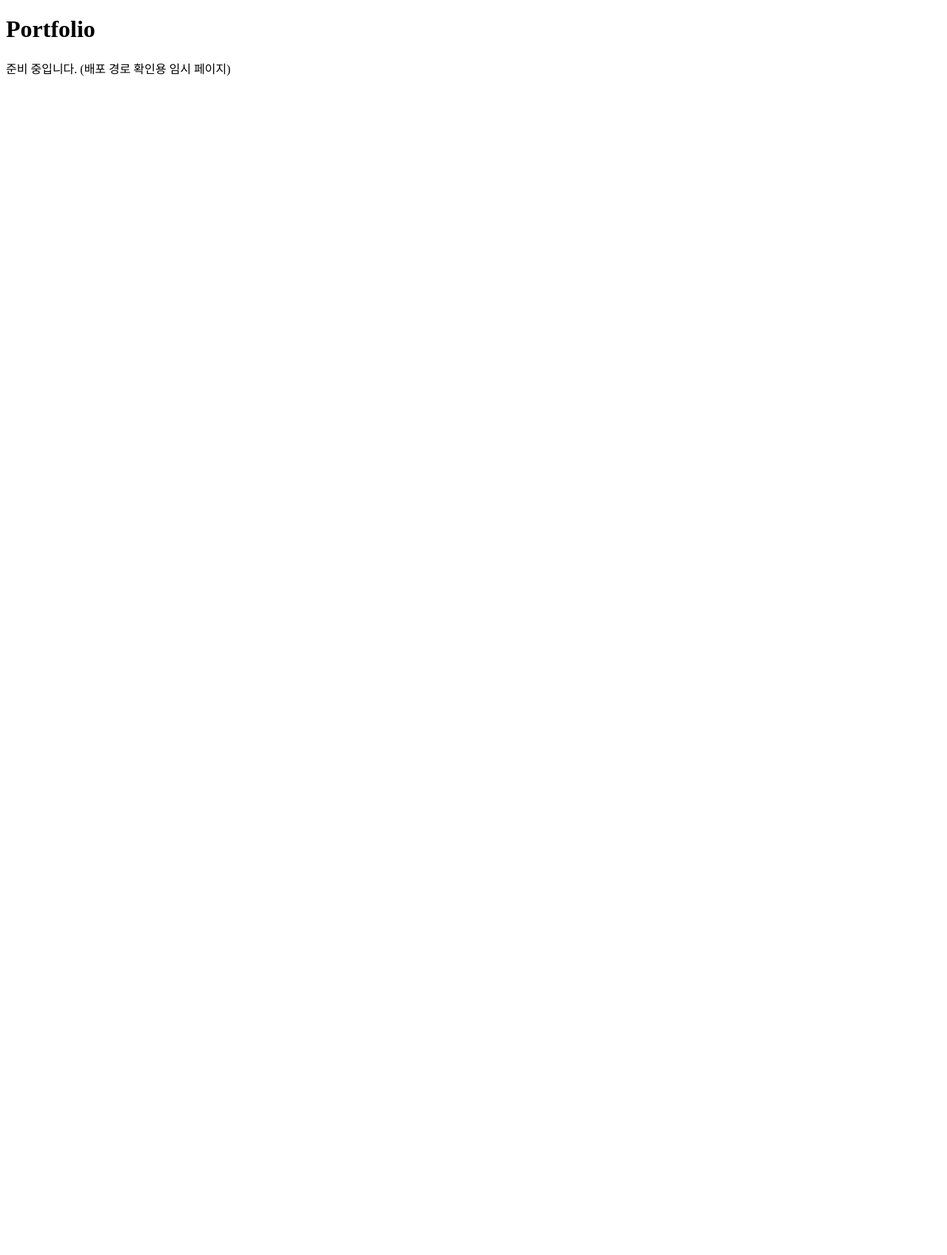
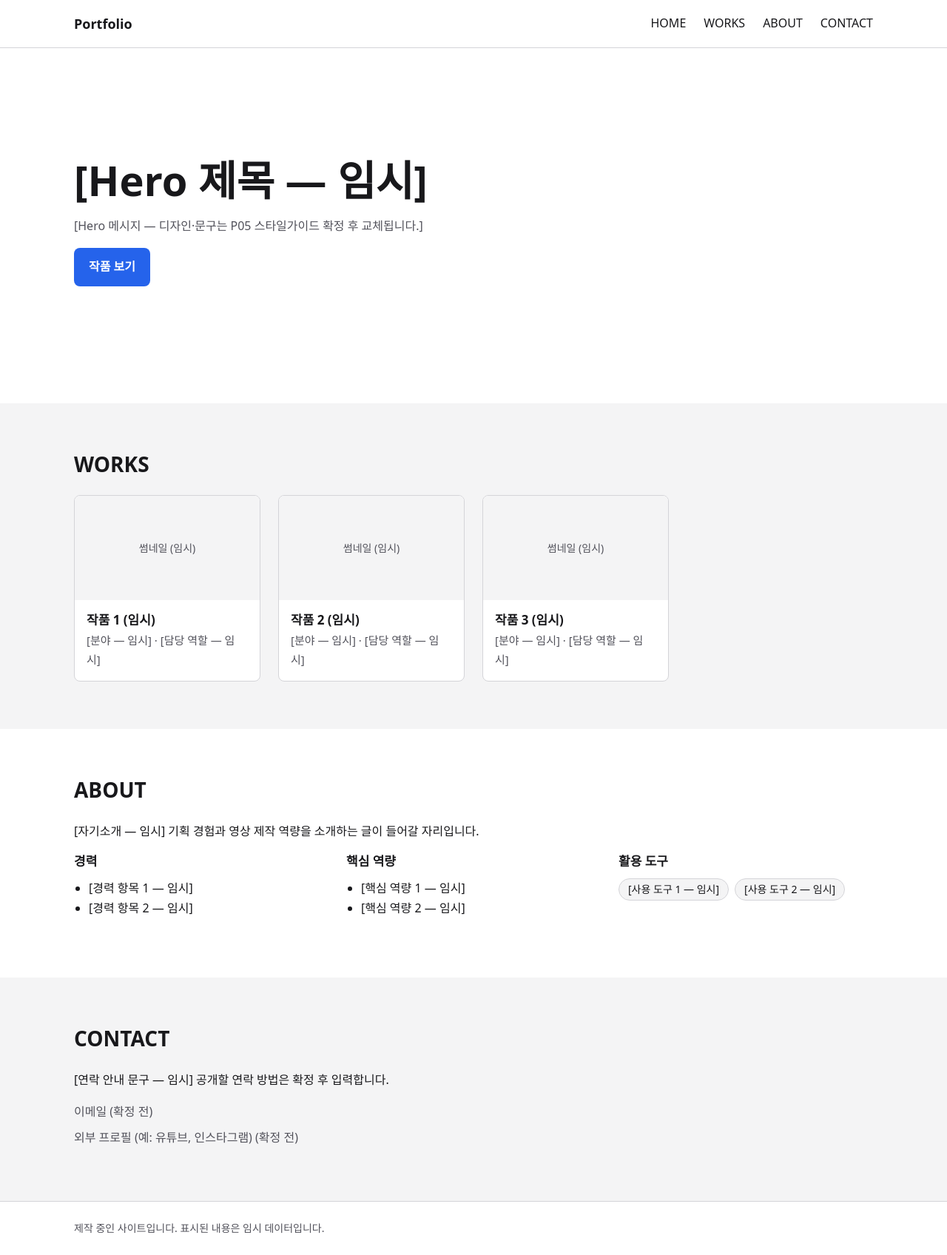
Before and after one commit to bbutti79/Portfolio, a plain HTML site: page index.html in a window 1280 px wide. Shown: the whole page at 74% size. Before the commit the page ends 800 px from the top, so only its background shows below. Drawn offline with Linux system fonts and the light colour scheme.

Commit message:
Add site skeleton and shared work detail template
One-page HOME (HERO, WORKS, ABOUT, CONTACT), data-driven work detail page, mobile hamburger menu. All content and design values are temporary placeholders pending the style guide.

Co-Authored-By: Claude Sonnet 5.5 <noreply@anthropic.com>

```diff
--- /dev/null
+++ b/assets/css/style.css
@@ -0,0 +1,157 @@
+/* ==========================================================
+   개인 영상 포트폴리오 — 공통 스타일 (뼈대 단계)
+   아래 색상·글꼴 값은 임시이며 확정이 아닙니다.
+   P05 스타일가이드 승인 뒤 이 토큰만 바꾸면 전체에 반영됩니다.
+   ========================================================== */
+:root {
+  /* 임시 디자인 토큰 */
+  --color-bg: #ffffff;
+  --color-surface: #f4f4f5;
+  --color-text: #18181b;
+  --color-muted: #52525b;
+  --color-border: #d4d4d8;
+  --color-accent: #2563eb;
+  --color-on-dark: #ffffff;
+  --font-body: system-ui, -apple-system, "Segoe UI", "Malgun Gothic", "Apple SD Gothic Neo", sans-serif;
+
+  /* 레이아웃 */
+  --max-width: 1080px;
+  --header-height: 64px;
+  --radius: 8px;
+}
+
+*, *::before, *::after { box-sizing: border-box; }
+
+html { -webkit-text-size-adjust: 100%; }
+@media (prefers-reduced-motion: no-preference) {
+  html { scroll-behavior: smooth; }
+}
+
+body {
+  margin: 0;
+  font-family: var(--font-body);
+  color: var(--color-text);
+  background: var(--color-bg);
+  line-height: 1.7;
+}
+
+img, iframe, video { max-width: 100%; }
+h1, h2, h3 { line-height: 1.3; margin: 0 0 0.75rem; }
+p { margin: 0 0 1rem; }
+ul, ol { margin: 0 0 1rem; padding-left: 1.25rem; }
+a { color: var(--color-accent); }
+
+:focus-visible { outline: 3px solid var(--color-accent); outline-offset: 2px; }
+
+.container { width: min(100% - 2rem, var(--max-width)); margin-inline: auto; }
+
+.skip-link {
+  position: absolute; left: 0.5rem; top: -4rem;
+  background: var(--color-text); color: var(--color-on-dark);
+  padding: 0.5rem 0.75rem; border-radius: var(--radius); z-index: 100;
+}
+.skip-link:focus { top: 0.5rem; }
+
+/* ---------- 공통 상단 메뉴 ---------- */
+.site-header {
+  position: sticky; top: 0; z-index: 50;
+  background: var(--color-bg);
+  border-bottom: 1px solid var(--color-border);
+}
+.header-inner {
+  display: flex; align-items: center; justify-content: space-between;
+  min-height: var(--header-height);
+}
+.brand { font-weight: 700; font-size: 1.125rem; color: var(--color-text); text-decoration: none; }
+
+.site-nav ul { display: flex; gap: 1.5rem; list-style: none; margin: 0; padding: 0; }
+.site-nav a { color: var(--color-text); text-decoration: none; padding: 0.5rem 0; display: inline-block; }
+.site-nav a:hover { color: var(--color-accent); }
+.site-nav a[aria-current="page"] { font-weight: 700; }
+
+.nav-toggle {
+  display: none;
+  background: none; border: 1px solid var(--color-border); border-radius: var(--radius);
+  width: 44px; height: 44px; padding: 0; cursor: pointer;
+  align-items: center; justify-content: center; flex-direction: column; gap: 5px;
+}
+.nav-toggle-bar { display: block; width: 20px; height: 2px; background: var(--color-text); }
+
+/* 모바일: JS가 켜져 있을 때만 햄버거로 접는다 (JS가 없으면 메뉴가 그대로 보인다) */
+@media (max-width: 719px) {
+  .js .nav-toggle { display: inline-flex; }
+  .js .site-nav {
+    display: none;
+    position: absolute; left: 0; right: 0; top: var(--header-height);
+    background: var(--color-bg); border-bottom: 1px solid var(--color-border);
+  }
+  .js .site-nav.is-open { display: block; }
+  .js .site-nav ul { flex-direction: column; gap: 0; padding: 0.5rem 1rem; }
+  .js .site-nav a { display: block; padding: 0.75rem 0; }
+}
+@media (max-width: 719px) {
+  .site-nav ul { flex-wrap: wrap; gap: 1rem; }
+}
+
+/* ---------- 섹션 공통 ---------- */
+.section { padding: 4rem 0; scroll-margin-top: var(--header-height); }
+.section-alt { background: var(--color-surface); }
+.section-title { font-size: 1.75rem; margin-bottom: 1.5rem; }
+.placeholder-note { color: var(--color-muted); font-size: 0.875rem; }
+
+/* ---------- HERO (임시: 디자인 확정 전) ---------- */
+.hero {
+  min-height: 60vh; display: flex; align-items: center;
+  scroll-margin-top: var(--header-height);
+}
+.hero h1 { font-size: clamp(2rem, 6vw, 3.5rem); }
+.hero p { color: var(--color-muted); max-width: 40rem; }
+.button {
+  display: inline-block; padding: 0.75rem 1.25rem; border-radius: var(--radius);
+  background: var(--color-accent); color: var(--color-on-dark); text-decoration: none; font-weight: 600;
+}
+.button:hover { filter: brightness(0.92); }
+
+/* ---------- WORKS ---------- */
+.works-grid {
+  display: grid; gap: 1.5rem; list-style: none; margin: 0; padding: 0;
+  grid-template-columns: repeat(auto-fill, minmax(240px, 1fr));
+}
+.work-card {
+  display: block; height: 100%; text-decoration: none; color: inherit;
+  background: var(--color-bg); border: 1px solid var(--color-border); border-radius: var(--radius);
+  overflow: hidden;
+}
+.work-card:hover { border-color: var(--color-accent); }
+.thumb {
+  aspect-ratio: 16 / 9; display: grid; place-items: center;
+  background: var(--color-surface); color: var(--color-muted); font-size: 0.875rem;
+}
+.thumb img { width: 100%; height: 100%; object-fit: cover; display: block; }
+.work-card-body { padding: 1rem; }
+.work-card-body h3 { font-size: 1.0625rem; margin-bottom: 0.25rem; }
+.work-card-body p { margin: 0; color: var(--color-muted); font-size: 0.9375rem; }
+
+/* ---------- ABOUT / CONTACT ---------- */
+.about-columns { display: grid; gap: 1.5rem; grid-template-columns: repeat(auto-fit, minmax(220px, 1fr)); }
+.about-columns h3 { font-size: 1.0625rem; }
+.tag-list { display: flex; flex-wrap: wrap; gap: 0.5rem; list-style: none; padding: 0; margin: 0 0 1rem; }
+.tag-list li { background: var(--color-surface); border: 1px solid var(--color-border); border-radius: 999px; padding: 0.125rem 0.75rem; font-size: 0.875rem; }
+.link-list { list-style: none; padding: 0; margin: 0; }
+.link-list li { margin-bottom: 0.5rem; }
+.link-pending { color: var(--color-muted); }
+
+/* ---------- 작품 상세 ---------- */
+.detail { padding: 2rem 0 4rem; }
+.breadcrumb { margin-bottom: 1.5rem; }
+.detail-meta { color: var(--color-muted); margin-bottom: 1.5rem; }
+.video-frame {
+  position: relative; aspect-ratio: 16 / 9; background: #111; color: var(--color-on-dark);
+  border-radius: var(--radius); overflow: hidden; display: grid; place-items: center; margin-bottom: 2rem;
+}
+.video-frame iframe { position: absolute; inset: 0; width: 100%; height: 100%; border: 0; }
+.detail-section { margin-bottom: 2rem; }
+.detail-section h2 { font-size: 1.25rem; }
+
+/* ---------- 푸터 ---------- */
+.site-footer { border-top: 1px solid var(--color-border); padding: 1.5rem 0; color: var(--color-muted); font-size: 0.875rem; }
--- /dev/null
+++ b/assets/js/main.js
@@ -0,0 +1,200 @@
+/* 공통 스크립트: 모바일 햄버거 메뉴 + 데이터 기반 렌더링(홈/작품 상세)
+   모든 텍스트는 textContent로만 넣어서 데이터에 HTML이 섞여도 실행되지 않습니다. */
+(function () {
+  "use strict";
+
+  var data = window.SITE_DATA || { site: {}, about: {}, contact: {}, works: [] };
+
+  /* ---------- 작은 도우미 ---------- */
+  function $(selector, root) { return (root || document).querySelector(selector); }
+
+  function make(tag, className, text) {
+    var node = document.createElement(tag);
+    if (className) { node.className = className; }
+    if (text !== undefined && text !== null) { node.textContent = text; }
+    return node;
+  }
+
+  function setText(selector, value) {
+    var node = $(selector);
+    if (node && value !== undefined && value !== null) { node.textContent = value; }
+  }
+
+  function fillList(selector, items, itemClass) {
+    var list = $(selector);
+    if (!list) { return; }
+    list.textContent = "";
+    (items || []).forEach(function (item) {
+      list.appendChild(make("li", itemClass || "", item));
+    });
+  }
+
+  /* ---------- 모바일 햄버거 메뉴 ---------- */
+  function initNav() {
+    var toggle = $(".nav-toggle");
+    var nav = document.getElementById("site-nav");
+    if (!toggle || !nav) { return; }
+
+    var setOpen = function (open) {
+      nav.classList.toggle("is-open", open);
+      toggle.setAttribute("aria-expanded", String(open));
+      toggle.setAttribute("aria-label", open ? "메뉴 닫기" : "메뉴 열기");
+    };
+
+    toggle.addEventListener("click", function () {
+      setOpen(!nav.classList.contains("is-open"));
+    });
+    nav.addEventListener("click", function (event) {
+      if (event.target.closest("a")) { setOpen(false); }
+    });
+    document.addEventListener("keydown", function (event) {
+      if (event.key === "Escape" && nav.classList.contains("is-open")) {
+        setOpen(false);
+        toggle.focus();
+      }
+    });
+    window.addEventListener("resize", function () {
+      if (window.innerWidth >= 720) { setOpen(false); }
+    });
+  }
+
+  /* ---------- 영상 주소 → 안전한 임베드 주소 (유튜브/비메오 https만 허용) ---------- */
+  function toEmbedUrl(raw) {
+    if (!raw) { return null; }
+    var url;
+    try { url = new URL(raw); } catch (error) { return null; }
+    if (url.protocol !== "https:") { return null; }
+
+    var host = url.hostname.replace(/^www\./, "");
+    var id = null;
+    var idPattern = /^[A-Za-z0-9_-]{6,20}$/;
+
+    if (host === "youtube.com" || host === "m.youtube.com") {
+      var parts = url.pathname.split("/");
+      if (url.pathname === "/watch") { id = url.searchParams.get("v"); }
+      else if (parts[1] === "shorts" || parts[1] === "embed") { id = parts[2]; }
+    } else if (host === "youtu.be") {
+      id = url.pathname.slice(1);
+    }
+    if (id && idPattern.test(id)) {
+      return "https://www.youtube-nocookie.com/embed/" + id;
+    }
+
+    if (host === "vimeo.com" || host === "player.vimeo.com") {
+      var match = url.pathname.match(/(\d{5,})/);
+      if (match) { return "https://player.vimeo.com/video/" + match[1]; }
+    }
+    return null;
+  }
+
+  /* ---------- 홈 ---------- */
+  function renderHome() {
+    var grid = $("#works-grid");
+    if (!grid) { return; }
+
+    setText("#hero-title", data.site.heroTitle);
+    setText("#hero-message", data.site.heroMessage);
+
+    grid.textContent = "";
+    data.works.forEach(function (work) {
+      var item = make("li");
+      var card = make("a", "work-card");
+      card.href = "work.html?id=" + encodeURIComponent(work.id);
+
+      var thumb = make("div", "thumb");
+      if (work.thumb) {
+        var img = make("img");
+        img.src = work.thumb;
+        img.alt = work.title + " 썸네일";
+        img.loading = "lazy";
+        thumb.appendChild(img);
+      } else {
+        thumb.textContent = "썸네일 (임시)";
+      }
+
+      var body = make("div", "work-card-body");
+      body.appendChild(make("h3", "", work.title));
+      body.appendChild(make("p", "", [work.category, work.role].filter(Boolean).join(" · ")));
+
+      card.appendChild(thumb);
+      card.appendChild(body);
+      item.appendChild(card);
+      grid.appendChild(item);
+    });
+
+    setText("#about-intro", data.about.intro);
+    fillList("#about-career", data.about.career);
+    fillList("#about-strengths", data.about.strengths);
+    fillList("#about-tools", data.about.tools);
+
+    setText("#contact-note", data.contact.note);
+    var links = $("#contact-links");
+    if (links) {
+      links.textContent = "";
+      (data.contact.links || []).forEach(function (entry) {
+        var item = make("li");
+        var href = entry.href || "";
+        if (/^(https:\/\/|mailto:)/.test(href)) {
+          var anchor = make("a", "", entry.label);
+          anchor.href = href;
+          if (href.indexOf("https://") === 0) {
+            anchor.target = "_blank";
+            anchor.rel = "noopener noreferrer";
+          }
+          item.appendChild(anchor);
+        } else {
+          item.appendChild(make("span", "link-pending", entry.label + " (확정 전)"));
+        }
+        links.appendChild(item);
+      });
+    }
+  }
+
+  /* ---------- 작품 상세 ---------- */
+  function renderDetail() {
+    var article = $("#work-detail");
+    if (!article) { return; }
+
+    var id = new URLSearchParams(window.location.search).get("id");
+    var work = data.works.filter(function (entry) { return entry.id === id; })[0];
+    var missing = $("#work-missing");
+
+    if (!work) {
+      article.hidden = true;
+      if (missing) { missing.hidden = false; }
+      document.title = "작품을 찾을 수 없음 | " + (data.site.name || "Portfolio");
+      return;
+    }
+
+    document.title = work.title + " | " + (data.site.name || "Portfolio");
+    setText("#wd-title", work.title);
+    setText("#wd-meta", [work.category, work.role && ("담당 역할: " + work.role)].filter(Boolean).join(" · "));
+    setText("#wd-overview", work.overview);
+    setText("#wd-intent", work.intent);
+    fillList("#wd-process", work.process);
+    setText("#wd-ai-usage", work.ai && work.ai.usage);
+    fillList("#wd-ai-tools", work.ai && work.ai.tools);
+
+    var frame = $("#wd-video");
+    if (frame) {
+      frame.textContent = "";
+      var embed = toEmbedUrl(work.videoUrl);
+      if (embed) {
+        var iframe = make("iframe");
+        iframe.src = embed;
+        iframe.title = work.title + " 영상";
+        iframe.loading = "lazy";
+        iframe.allowFullscreen = true;
+        iframe.setAttribute("allow", "accelerometer; encrypted-media; gyroscope; picture-in-picture; fullscreen");
+        iframe.referrerPolicy = "strict-origin-when-cross-origin";
+        frame.appendChild(iframe);
+      } else {
+        frame.appendChild(make("span", "", "영상 준비 중"));
+      }
+    }
+  }
+
+  initNav();
+  renderHome();
+  renderDetail();
+})();
--- /dev/null
+++ b/assets/js/works-data.js
@@ -0,0 +1,75 @@
+/* ==========================================================
+   사이트 데이터 — 지금 들어 있는 값은 모두 "임시 데이터"입니다.
+   실제 내용이 확정되면 이 파일만 고치면 홈의 작품 목록과
+   모든 작품 상세 페이지(work.html?id=...)에 자동 반영됩니다.
+
+   - works 항목을 추가/삭제하면 작품 수가 바뀝니다. id는 영문·숫자·하이픈만 쓰고 겹치지 않게 합니다.
+   - videoUrl: https 유튜브/비메오 주소를 넣으면 상세 페이지에 영상이 표시됩니다. 비워 두면 "영상 준비 중"이 표시됩니다.
+   - thumb: 썸네일 이미지 경로(예: "assets/img/work-1.jpg"). 비워 두면 임시 칸이 표시됩니다.
+   - 공개 저장소이므로 전화번호·상세 주소·생년월일 등 개인정보는 넣지 않습니다.
+   ========================================================== */
+window.SITE_DATA = {
+  site: {
+    name: "Portfolio",
+    heroTitle: "[Hero 제목 — 임시]",
+    heroMessage: "[Hero 메시지 — 디자인·문구는 P05 스타일가이드 확정 후 교체됩니다.]"
+  },
+
+  about: {
+    intro: "[자기소개 — 임시] 기획 경험과 영상 제작 역량을 소개하는 글이 들어갈 자리입니다.",
+    career: ["[경력 항목 1 — 임시]", "[경력 항목 2 — 임시]"],
+    strengths: ["[핵심 역량 1 — 임시]", "[핵심 역량 2 — 임시]"],
+    tools: ["[사용 도구 1 — 임시]", "[사용 도구 2 — 임시]"]
+  },
+
+  contact: {
+    note: "[연락 안내 문구 — 임시] 공개할 연락 방법은 확정 후 입력합니다.",
+    // href가 https:// 또는 mailto: 로 시작할 때만 링크로 표시됩니다. 비어 있으면 "확정 전"으로 표시됩니다.
+    links: [
+      { label: "이메일", href: "" },
+      { label: "외부 프로필 (예: 유튜브, 인스타그램)", href: "" }
+    ]
+  },
+
+  works: [
+    {
+      id: "work-1",
+      title: "작품 1 (임시)",
+      category: "[분야 — 임시]",
+      role: "[담당 역할 — 임시]",
+      thumb: "",
+      videoUrl: "",
+      overview: "[프로젝트 개요 — 임시] 어떤 작품인지 간단히 소개하는 글이 들어갑니다.",
+      intent: "[기획 의도 — 임시] 이 작품을 기획한 이유와 목표가 들어갑니다.",
+      process: ["[제작 과정 1단계 — 임시]", "[제작 과정 2단계 — 임시]", "[제작 과정 3단계 — 임시]"],
+      ai: {
+        usage: "[AI 활용 범위 — 임시] AI를 어느 단계에 어떻게 썼는지 구분해서 적습니다.",
+        tools: ["[사용 도구 1 — 임시]", "[사용 도구 2 — 임시]"]
+      }
+    },
+    {
+      id: "work-2",
+      title: "작품 2 (임시)",
+      category: "[분야 — 임시]",
+      role: "[담당 역할 — 임시]",
+      thumb: "",
+      videoUrl: "",
+      overview: "[프로젝트 개요 — 임시]",
+      intent: "[기획 의도 — 임시]",
+      process: ["[제작 과정 1단계 — 임시]", "[제작 과정 2단계 — 임시]"],
+      ai: { usage: "[AI 활용 범위 — 임시]", tools: ["[사용 도구 — 임시]"] }
+    },
+    {
+      id: "work-3",
+      title: "작품 3 (임시)",
+      category: "[분야 — 임시]",
+      role: "[담당 역할 — 임시]",
+      thumb: "",
+      videoUrl: "",
+      overview: "[프로젝트 개요 — 임시]",
+      intent: "[기획 의도 — 임시]",
+      process: ["[제작 과정 1단계 — 임시]", "[제작 과정 2단계 — 임시]"],
+      ai: { usage: "[AI 활용 범위 — 임시]", tools: ["[사용 도구 — 임시]"] }
+    }
+  ]
+};
--- a/index.html
+++ b/index.html
@@ -4,9 +4,88 @@
   <meta charset="utf-8">
   <meta name="viewport" content="width=device-width, initial-scale=1">
   <title>Portfolio</title>
+  <meta name="description" content="개인 영상 포트폴리오 (제작 중)">
+  <script>document.documentElement.classList.add("js");</script>
+  <link rel="stylesheet" href="assets/css/style.css">
 </head>
 <body>
-  <h1>Portfolio</h1>
-  <p>준비 중입니다. (배포 경로 확인용 임시 페이지)</p>
+  <a class="skip-link" href="#main">본문으로 건너뛰기</a>
+
+  <header class="site-header">
+    <div class="container header-inner">
+      <a class="brand" href="#home">Portfolio</a>
+      <button class="nav-toggle" type="button" aria-expanded="false" aria-controls="site-nav" aria-label="메뉴 열기">
+        <span class="nav-toggle-bar"></span>
+        <span class="nav-toggle-bar"></span>
+        <span class="nav-toggle-bar"></span>
+      </button>
+      <nav id="site-nav" class="site-nav" aria-label="주 메뉴">
+        <ul>
+          <li><a href="#home">HOME</a></li>
+          <li><a href="#works">WORKS</a></li>
+          <li><a href="#about">ABOUT</a></li>
+          <li><a href="#contact">CONTACT</a></li>
+        </ul>
+      </nav>
+    </div>
+  </header>
+
+  <main id="main">
+    <!-- 01 HERO (임시: 디자인·문구는 P05 확정 후 교체) -->
+    <section id="home" class="hero">
+      <div class="container">
+        <h1 id="hero-title">Portfolio</h1>
+        <p id="hero-message">준비 중입니다.</p>
+        <p><a class="button" href="#works">작품 보기</a></p>
+      </div>
+    </section>
+
+    <!-- 02 WORKS -->
+    <section id="works" class="section section-alt">
+      <div class="container">
+        <h2 class="section-title">WORKS</h2>
+        <ul id="works-grid" class="works-grid"></ul>
+        <noscript><p class="placeholder-note">작품 목록을 보려면 JavaScript가 필요합니다.</p></noscript>
+      </div>
+    </section>
+
+    <!-- 03 ABOUT -->
+    <section id="about" class="section">
+      <div class="container">
+        <h2 class="section-title">ABOUT</h2>
+        <p id="about-intro"></p>
+        <div class="about-columns">
+          <div>
+            <h3>경력</h3>
+            <ul id="about-career"></ul>
+          </div>
+          <div>
+            <h3>핵심 역량</h3>
+            <ul id="about-strengths"></ul>
+          </div>
+          <div>
+            <h3>활용 도구</h3>
+            <ul id="about-tools" class="tag-list"></ul>
+          </div>
+        </div>
+      </div>
+    </section>
+
+    <!-- 04 CONTACT -->
+    <section id="contact" class="section section-alt">
+      <div class="container">
+        <h2 class="section-title">CONTACT</h2>
+        <p id="contact-note"></p>
+        <ul id="contact-links" class="link-list"></ul>
+      </div>
+    </section>
+  </main>
+
+  <footer class="site-footer">
+    <div class="container">제작 중인 사이트입니다. 표시된 내용은 임시 데이터입니다.</div>
+  </footer>
+
+  <script src="assets/js/works-data.js"></script>
+  <script src="assets/js/main.js"></script>
 </body>
 </html>
```
Also changed, not shown: work.html (added, +83 -0 lines), README.md (added).
